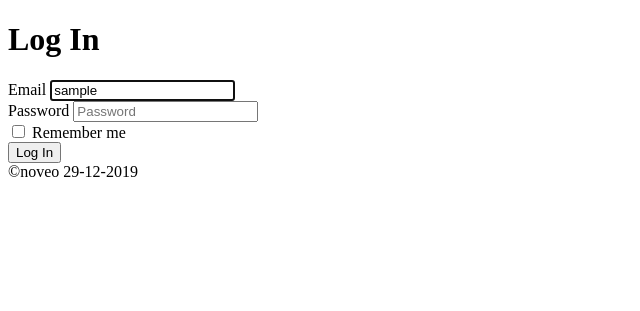
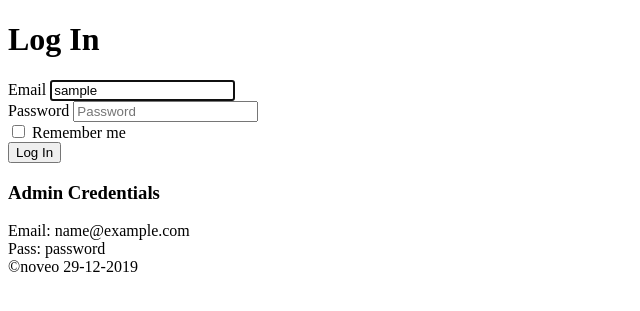
Before and after one commit to ilnar-kantug/symf, a Symfony app: template templates/security/login.html.twig in a window 1280 px wide. Shown: the part 78-389 px from the top of the page, without its empty margins (0-640 px from the left). Run offline with Twig, Linux system fonts and the light colour scheme; the template is opened without the code that fills it: most values are stand-ins (such as "Sample title", 1, 10 or a date in 2020); some libraries are stand-ins or nearby versions.

Commit message:
added admin credentials to login page

```diff
--- a/templates/security/login.html.twig
+++ b/templates/security/login.html.twig
@@ -33,4 +33,14 @@
             <button class="btn btn-primary" type="submit">Log In</button>
         </div>
     </form>
+
+    {% if admin %}
+        <div class="my-5">
+            <h3>Admin Credentials</h3>
+            <div>
+                <div>Email: {{ admin.email }}</div>
+                <div>Pass: password</div>
+            </div>
+        </div>
+    {% endif %}
 {% endblock %}
```
Also changed, not shown: src/Controller/SecurityController.php (+5 -3 lines), src/Repository/UserRepository.php (+10 -0 lines).
